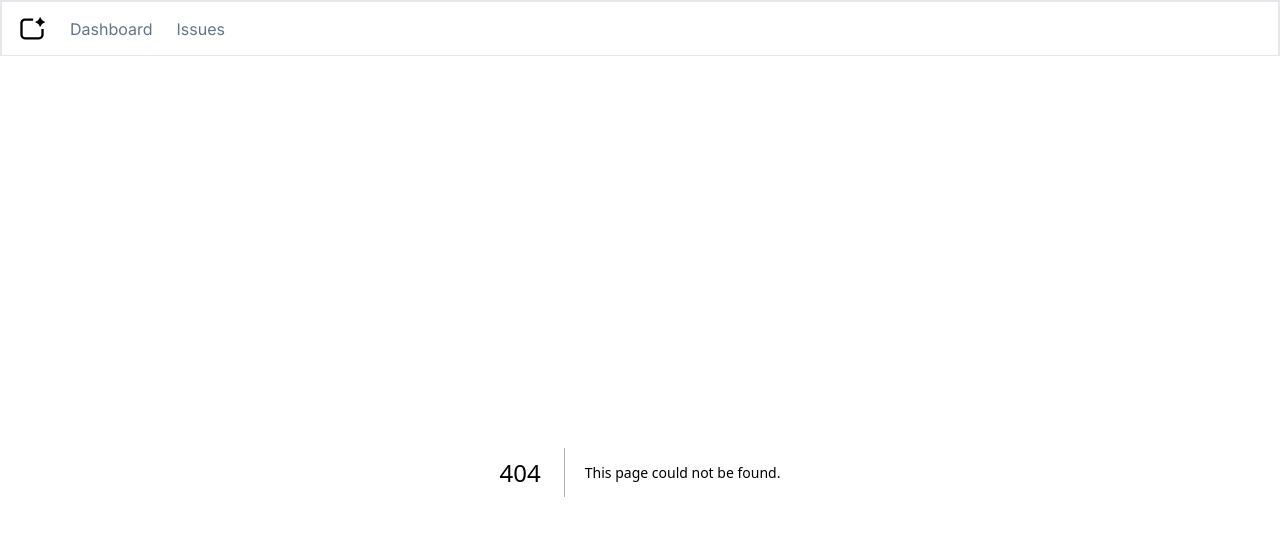
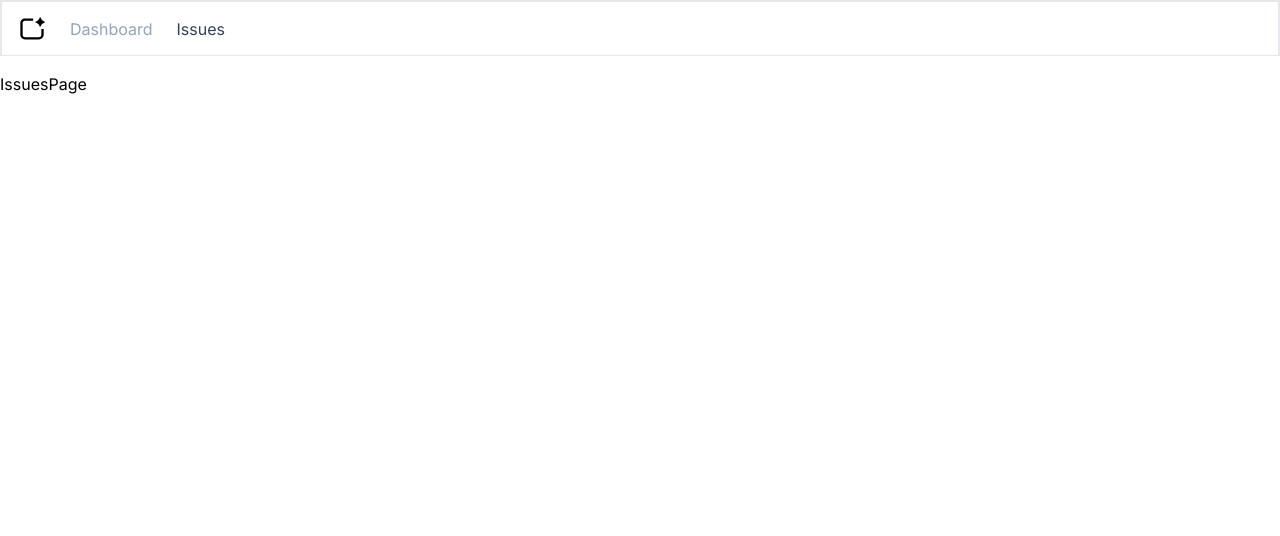
Before and after one commit to Dev-muse/meta-tracker, a Next.js app: page /issues in a window 1280 px wide. Before the commit this address had no page. Shown: the top 536 px of the page. Built offline with nearby package versions, Linux system fonts and the light colour scheme.

Commit message:
conditionally styled the nav links on visit

```diff
--- a/app/NavBar.tsx
+++ b/app/NavBar.tsx
@@ -1,7 +1,17 @@
-import Link from 'next/link'
+'use client';
+
+import Link from 'next/link';
+import {usePathname} from 'next/navigation';
+import classNames from 'classnames';
+
+
 import { RiAiGenerate } from "react-icons/ri";
+import { text } from 'stream/consumers';
 
 const NavBar = () => {
+
+ const currentPath = usePathname()
+
   const navLinks = [
     {label: 'Dashboard', link: '/'},
     {label: 'Issues', link: '/issues'},
@@ -14,7 +24,12 @@ const NavBar = () => {
 
            {navLinks.map((link,key)=>(
             <li key={key}>
-                <Link className='text-slate-500 hover:text-slate-800 transition-colors ' href={link.link}>{link.label}</Link>
+                <Link className={classNames({
+                    'text-slate-700' : link.link === currentPath,
+                    'text-slate-400': link.link !== currentPath,
+                    'hover:text-slate-900 transition-colors': true
+
+                })} href={link.link}>{link.label}</Link>
             </li>
 
            ))}
--- /dev/null
+++ b/app/issues/page.tsx
@@ -0,0 +1,9 @@
+import React from 'react'
+
+const IssuesPage = () => {
+  return (
+    <div>IssuesPage</div>
+  )
+}
+
+export default IssuesPage
--- a/package.json
+++ b/package.json
@@ -13,6 +13,7 @@
     "@types/react": "18.2.45",
     "@types/react-dom": "18.2.18",
     "autoprefixer": "10.4.16",
+    "classnames": "^2.3.2",
     "eslint": "8.56.0",
     "eslint-config-next": "14.0.4",
     "next": "14.0.4",
```
Also changed, not shown: 1 other file (tests, documents, lock files or other folders).
